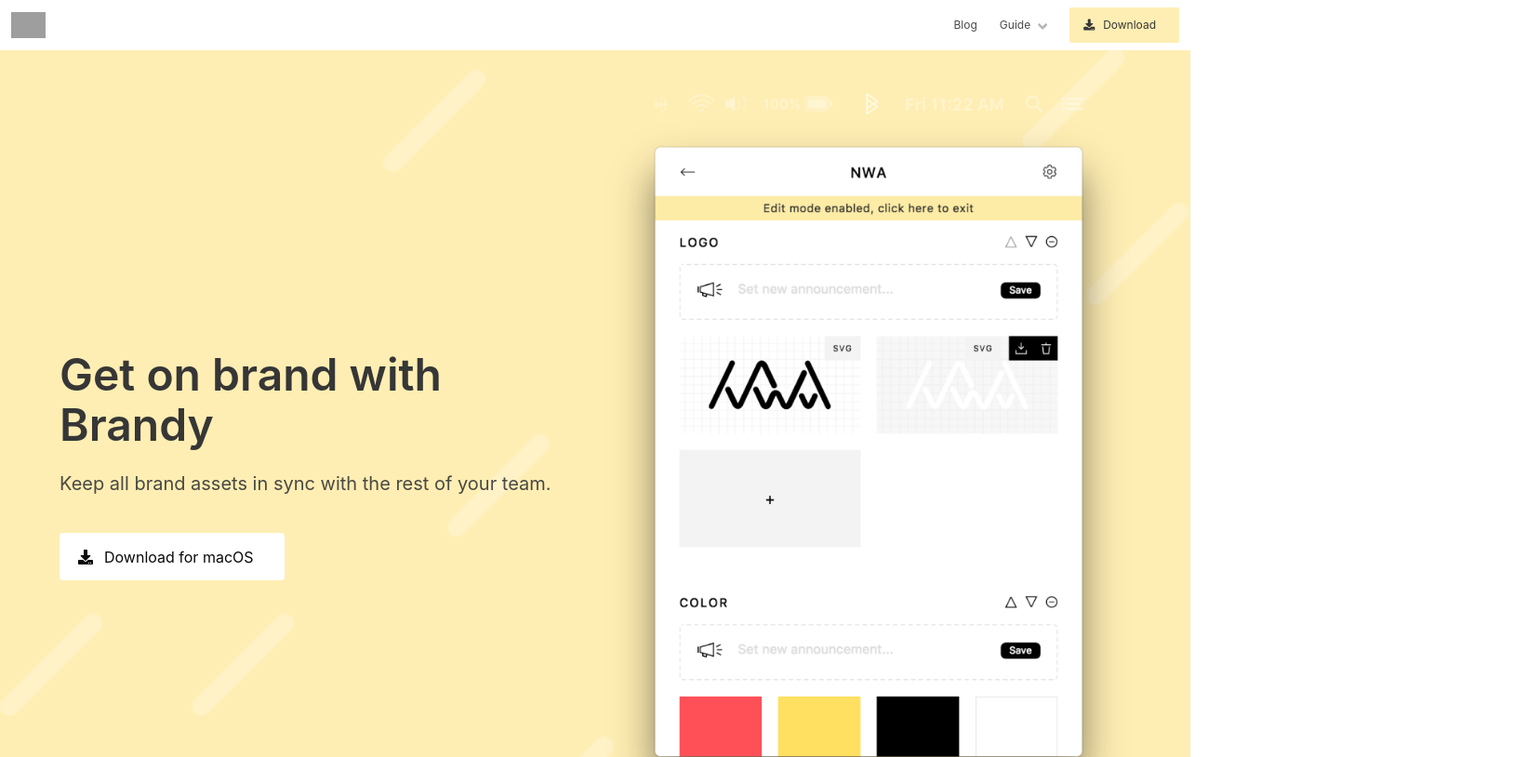
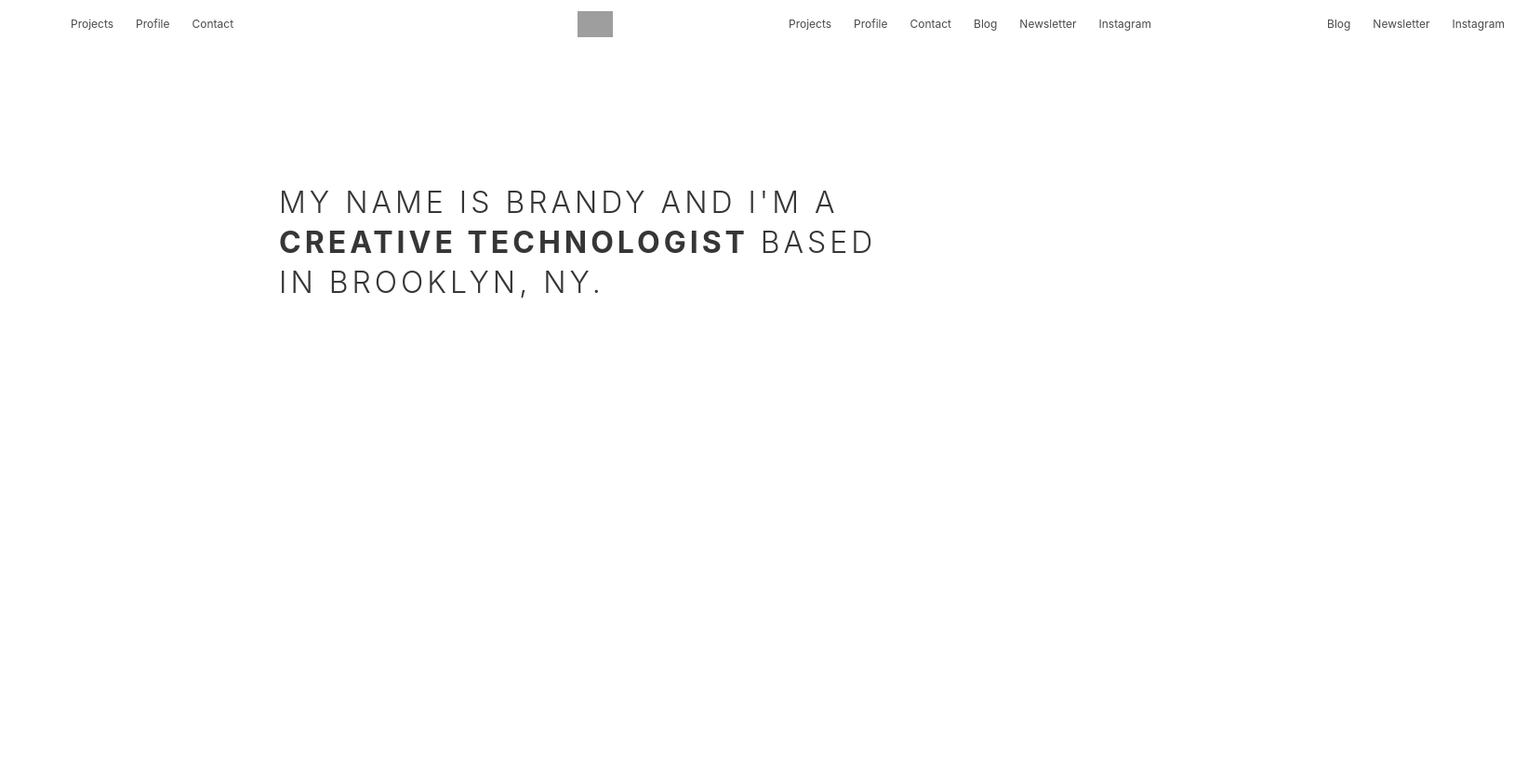
Before and after one commit to forestryio/ubuild-blocks, a website built with webpack: page src/html/index.html in a window 1280 px wide. Shown: the top 814 px of the page at 93% size, 1642 px wide, since content can reach past the window. Built offline with nearby package versions, Linux system fonts and the light colour scheme; grey boxes are pictures that could not be loaded.

Commit message:
Centered header and hero blocks

```diff
--- /dev/null
+++ b/src/css/blocks/_block-header-2.scss
@@ -0,0 +1,5 @@
+.block-header-2 {
+  .navbar-brand { justify-content: center; }
+  .navbar-primary { justify-content: flex-start; }
+  .navbar-secondary { justify-content: flex-end; }
+}
--- /dev/null
+++ b/src/css/blocks/_block-hero-2.scss
@@ -0,0 +1,13 @@
+.block-hero-2 {
+  h1.title {
+    letter-spacing: 0.125em;
+    line-height: 1.35;
+    text-transform: uppercase;
+    font-weight: 300 !important;
+    max-width: 680px;
+    margin: 0 auto;
+
+    strong { font-weight: bold; }
+
+  }
+}
--- a/src/css/style.scss
+++ b/src/css/style.scss
@@ -100,7 +100,10 @@
 
 // Blocks
 @import "blocks/block-hero-1",
+        "blocks/block-hero-2",
+        "blocks/block-header-2",
         "blocks/block-text-1";
+
 
 // Overrides
 @import "overrides";
--- /dev/null
+++ b/src/html/blocks/block-header-2.html
@@ -0,0 +1,50 @@
+<div class="container block-header-2">
+  <div class="columns is-desktop">
+
+    <div class="column is-one-third is-hidden-touch">
+      <div class="navbar-menu navbar-primary">
+        <nav class="navbar" role="navigation" aria-label="main navigation">
+          <a class="navbar-item">Projects</a>
+          <a class="navbar-item">Profile</a>
+          <a class="navbar-item">Contact</a>
+        </nav>
+      </div>
+    </div>
+
+    <div class="column is-one-third-desktop">
+      <div class="navbar-brand">
+        <a class="navbar-item" href="#0">
+          <img src="https://camo.githubusercontent.com/983fca961b20b36d74cd4f655c7786eddb63c83e/68747470733a2f2f6765746272616e64792e696f2f6c6f676f5f706f735f7374726f6b652e737667" alt="Brandy: a brand asset manager" width="auto" height="28">
+        </a>
+        <a role="button" class="navbar-burger burger" data-target="navbar">
+          <span aria-hidden="true"></span>
+          <span aria-hidden="true"></span>
+          <span aria-hidden="true"></span>
+        </a>
+      </div>
+    </div>
+
+    <div id="navbar" class="navbar-menu is-hidden-desktop">
+      <div class="navbar-end">
+        <a class="navbar-item">Projects</a>
+        <a class="navbar-item">Profile</a>
+        <a class="navbar-item">Contact</a>
+        <hr class="navbar-divider">
+        <a class="navbar-item">Blog</a>
+        <a class="navbar-item">Newsletter</a>
+        <a class="navbar-item">Instagram</a>
+      </div>
+    </div>
+
+    <div class="column is-one-third is-hidden-touch">
+      <div class="navbar-menu navbar-secondary">
+        <nav class="navbar" role="navigation" aria-label="secondary navigation">
+          <a class="navbar-item">Blog</a>
+          <a class="navbar-item">Newsletter</a>
+          <a class="navbar-item">Instagram</a>
+        </nav>
+      </div>
+    </div>
+
+  </div>
+</div>
--- /dev/null
+++ b/src/html/blocks/block-hero-2.html
@@ -0,0 +1,7 @@
+<section class="section hero block-hero-2 is-medium">
+  <div class="container has-text-centered">
+    <h1 class="title">
+      My name is Brandy and I'm a <strong>creative technologist</strong> based in Brooklyn, NY.
+    </h1>
+  </div>
+</section>
--- a/src/html/index.html
+++ b/src/html/index.html
@@ -6,10 +6,15 @@
     <title>Brandy 💅</title>
   </head>
   <body>
-    ${require('./blocks/block-header-1.html')}
+    <!-- Example 1 -->
+    <!-- ${require('./blocks/block-header-1.html')}
     ${require('./blocks/block-hero-1.html')}
     ${require('./blocks/block-text-1.html')}
     ${require('./blocks/block-text-2.html')}
-    ${require('./blocks/block-footer-1.html')}
+    ${require('./blocks/block-footer-1.html')} -->
+
+    <!-- Example 2 -->
+    ${require('./blocks/block-header-2.html')}
+    ${require('./blocks/block-hero-2.html')}
   </body>
 </html>
```
Also changed, not shown: src/html/blocks/block-header-1.html (line endings or trailing spaces), src/index.js (line endings or trailing spaces).
